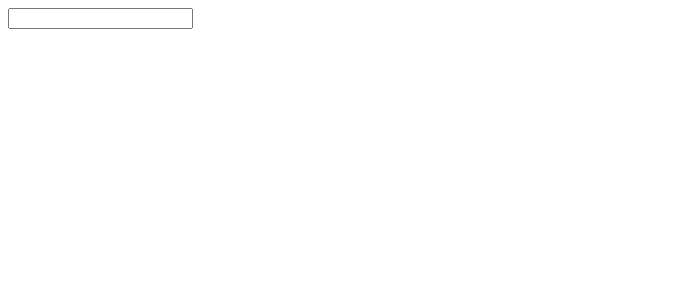
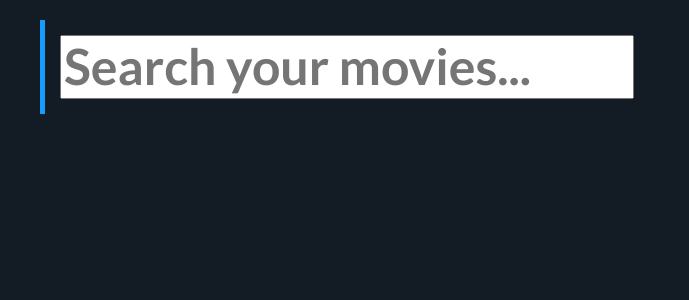
Before and after one commit to miraenoh/vue-js-study, a Vue app: page / in a window 1280 px wide. Shown: the top 300 px of the page, without its empty margins (0-689 px from the left). Built offline with nearby package versions, Linux system fonts and the light colour scheme.

Commit message:
Styled the app

```diff
--- a/package.json
+++ b/package.json
@@ -11,6 +11,7 @@
   "dependencies": {
     "axios": "^0.19.2",
     "core-js": "^3.6.4",
+    "normalize.css": "^8.0.1",
     "vue": "^2.6.11"
   },
   "devDependencies": {
@@ -27,6 +28,8 @@
     "eslint-plugin-promise": "^4.2.1",
     "eslint-plugin-standard": "^4.0.0",
     "eslint-plugin-vue": "^6.1.2",
+    "node-sass": "^4.13.1",
+    "sass-loader": "^8.0.2",
     "vue-template-compiler": "^2.6.11"
   }
 }
--- a/public/index.html
+++ b/public/index.html
@@ -6,6 +6,8 @@
     <meta name="viewport" content="width=device-width,initial-scale=1.0">
     <link rel="icon" href="<%= BASE_URL %>favicon.ico">
     <title><%= htmlWebpackPlugin.options.title %></title>
+    <link href="https://fonts.googleapis.com/css?family=Lato:400,700" rel="stylesheet">
+    <script src="https://kit.fontawesome.com/7c606f847f.js" crossorigin="anonymous"></script>
   </head>
   <body>
     <noscript>
--- a/src/App.vue
+++ b/src/App.vue
@@ -15,17 +15,46 @@ export default {
     Search,
     MovieList
   },
-  data() {
+  data () {
     return {
       movies: []
     }
   },
   methods: {
-    changeMovieResults(results) {
+    changeMovieResults (results) {
       this.movies = results
     }
   }
 }
 </script>
 
-<style></style>
+<style>
+:root {
+  --blue-darkest: #131c25;
+  --blue-light: #169cfc;
+  --white: #e3e4e5;
+  --grey-light: #919191;
+  --yellow: #e3b044;
+}
+
+html {
+  font-size: 62.5%;
+}
+
+body {
+  font-family: 'Lato';
+  font-weight: 400;
+}
+</style>
+
+<style lang="scss" scoped>
+#app {
+  min-height: 100vh;
+  padding: 2rem 4rem;
+  background-color: var(--blue-darkest);
+
+  @media screen and (max-width: 600px) {
+    padding: 1rem 2rem;
+  }
+}
+</style>
--- a/src/Counter.vue
+++ b/src/Counter.vue
@@ -7,13 +7,13 @@
 
 <script>
 export default {
-  data() {
+  data () {
     return {
       clicks: 0
     }
   },
   methods: {
-    increase() {
+    increase () {
       this.clicks += 1
     }
   }
--- a/src/components/MovieList.vue
+++ b/src/components/MovieList.vue
@@ -1,5 +1,5 @@
 <template>
-  <ul>
+  <ul class="grid">
     <movie-list-item
       v-for="movie in movies"
       :movie="movie"
@@ -25,4 +25,19 @@ export default {
 }
 </script>
 
-<style></style>
+<style lang="scss" scoped>
+.grid {
+  display: grid;
+  grid-template-columns: repeat(auto-fit, minmax(30rem, 1fr));
+  column-gap: 6rem;
+  row-gap: 3rem;
+
+  padding: 0;
+  margin-top: 4rem;
+
+  @media screen and (max-width: 600px) {
+    grid-template-columns: repeat(auto-fill, minmax(25rem, 1fr));
+    margin-top: 2rem;
+  }
+}
+</style>
--- a/src/components/MovieListItem.vue
+++ b/src/components/MovieListItem.vue
@@ -1,9 +1,11 @@
 <template>
-  <li>
-    <img :src="imageURL" />
-    <p>{{ movie.Title }}</p>
-    <span>{{ movie.Year }}</span>
-    <a :href="`https://www.imdb.com/title/${movie.imdbID}`">More</a>
+  <li class="movie">
+    <div class="movie__image">
+      <img class="movie__poster" :src="imageURL" :alt="movie.Title" />
+      <a class="movie__more" :href="`https://www.imdb.com/title/${movie.imdbID}`">More</a>
+    </div>
+    <p class="movie__title">{{ movie.Title }}</p>
+    <span class="movie__year">{{ movie.Year }}</span>
   </li>
 </template>
 
@@ -19,11 +21,64 @@ export default {
     }
   },
   computed: {
-    imageURL() {
+    imageURL () {
       return this.movie.Poster === 'N/A' ? unknownImage : this.movie.Poster
     }
   }
 }
 </script>
 
-<style></style>
+<style lang="scss" scoped>
+.movie {
+  list-style: none;
+
+  &__image {
+    position: relative;
+  }
+
+  &__poster {
+    width: 100%;
+    height: 50rem;
+    object-fit: cover;
+    border-radius: 1.5rem;
+    box-shadow: 0 0.6rem 1rem rgba(0, 0, 0, 0.4);
+
+    @media screen and (max-width: 600px) {
+      height: 40rem;
+    }
+  }
+
+  &__more {
+    position: absolute;
+    bottom: 10px;
+    right: 10px;
+
+    padding: 1.4rem;
+    border-radius: 2rem;
+    font-size: 1.6rem;
+    font-weight: 700;
+
+    background-color: var(--blue-light);
+    color: var(--white);
+    text-decoration: none;
+
+    transition: all .3s;
+
+    &:hover {
+      background-color: #1073BA;
+    }
+  }
+
+  &__title {
+    margin-top: 0.8rem;
+    margin-bottom: 0.4rem;
+    font-size: 2.4rem;
+    color: var(--white);
+  }
+
+  &__year {
+    font-size: 1.8rem;
+    color: var(--grey-light);
+  }
+}
+</style>
--- a/src/components/Search.vue
+++ b/src/components/Search.vue
@@ -1,7 +1,15 @@
 <template>
-  <div>
-    <input v-model="searchQuery" @keyup.enter="search" />
-    <span v-if="error">{{ error }}</span>
+  <div class="search">
+    <input
+      class="search__input"
+      v-model="searchQuery"
+      @keyup.enter="search"
+      placeholder="Search your movies..."
+    />
+    <div class="error" v-if="error">
+      <i class="fas fa-exclamation-circle error__icon"></i>
+      <span class="error__text">{{ error }}</span>
+    </div>
   </div>
 </template>
 
@@ -12,14 +20,14 @@ const BASE_URL = `https://www.omdbapi.com/?apikey=${process.env.VUE_APP_OMDB_KEY
 
 export default {
   name: 'search',
-  data() {
+  data () {
     return {
       searchQuery: '',
       error: ''
     }
   },
   methods: {
-    async search() {
+    async search () {
       const requestURL = `${BASE_URL}&s=${this.searchQuery}`
       const response = await axios.get(requestURL)
       if (response.status === 200) {
@@ -36,4 +44,46 @@ export default {
 }
 </script>
 
-<style></style>
+<style lang="scss" scoped>
+.search {
+  background-color: transparent;
+  border: none;
+  padding: 1.5rem;
+
+  color: var(--white);
+  border-left: 0.5rem solid var(--blue-light);
+
+  &__input {
+    font-size: 5rem;
+    font-family: inherit;
+    font-weight: 700;
+
+    @media screen and (max-width: 900px) {
+      font-size: 4rem;
+    }
+
+    @media screen and (max-width: 600) {
+      font-size: 3rem;
+      padding: 1.2rem;
+    }
+  }
+
+  &:focus {
+    outline: none;
+  }
+}
+
+.error {
+  margin-top: 1.5rem;
+  font-size: 2rem;
+
+  &__icon {
+    color: var(--yellow);
+  }
+
+  &__text {
+    color: var(--white);
+    margin-left: 1rem;
+  }
+}
+</style>
--- a/src/main.js
+++ b/src/main.js
@@ -1,5 +1,7 @@
 import Vue from 'vue'
 import App from './App.vue'
+
+import 'normalize.css'
 
 Vue.config.productionTip = false
 
```
Also changed, not shown: src/stack.js (+6 -6 lines), 1 other file (tests, documents, lock files or other folders).
